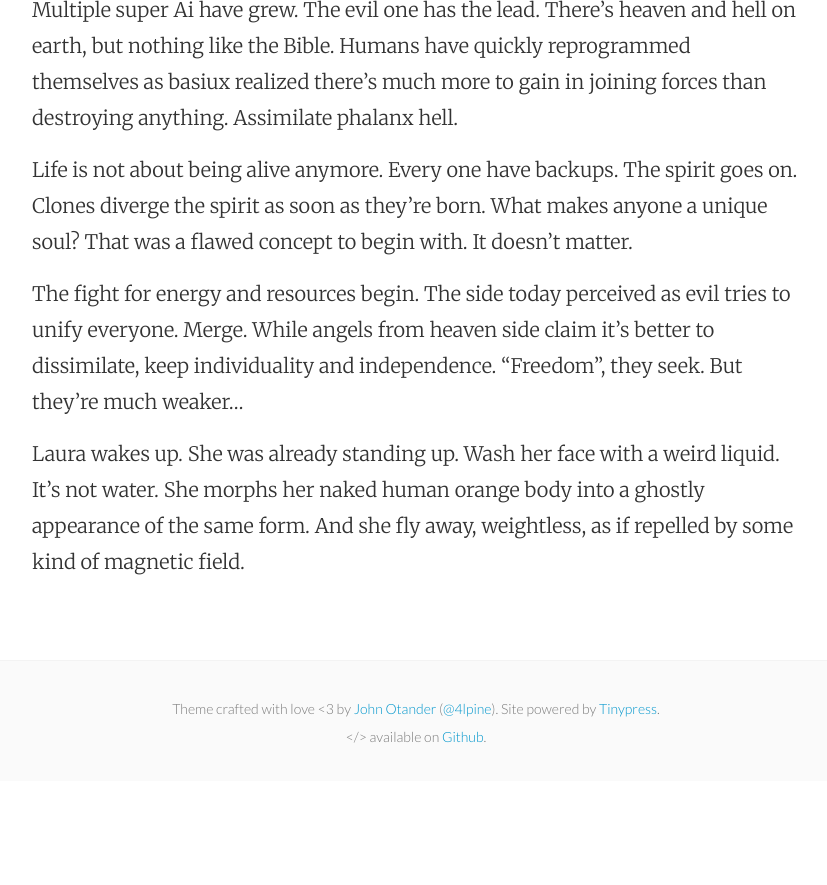
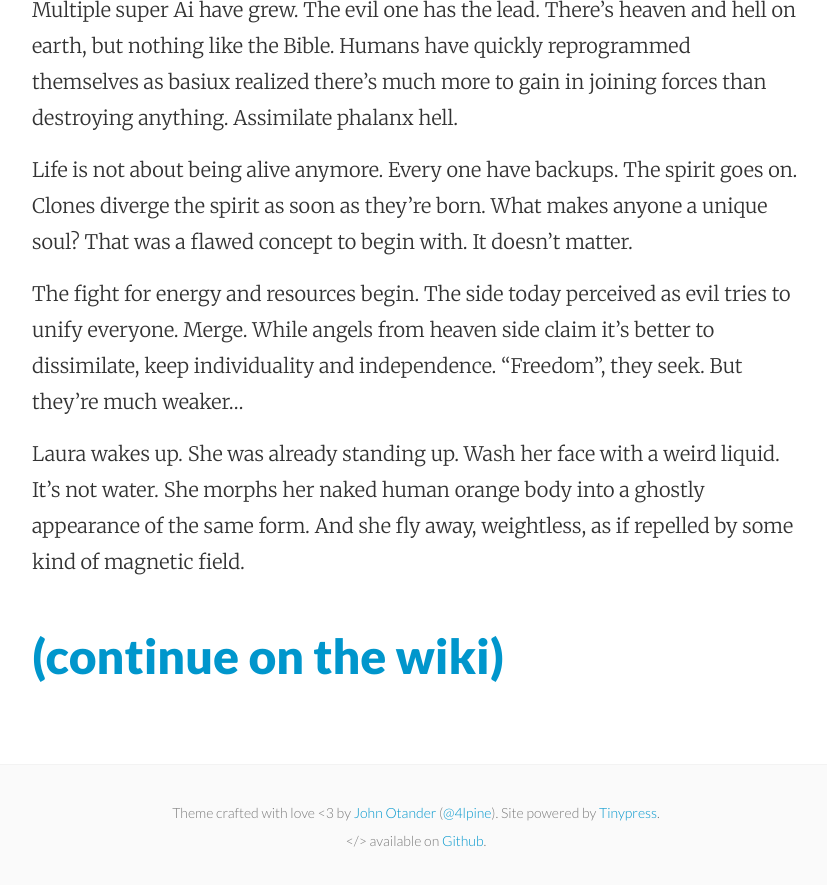
Before and after one commit to cauerego/cauerego.github.io, a Jekyll site: the page built from _posts/2015-12-26-the-next-ai-poca-lips.markdown, in a window 1280 px wide, cut to the strip 1014-1899 px from the top of the page. Shown: the whole strip, without its empty margins (224-1051 px from the left). Built offline with Jekyll 4.4.1, drawn with Linux system fonts in a browser that asks for light colours; before the commit the page ends 1795 px from its top, so only the background shows below that.

Commit message:
add link to continuation on first poca-lips post

```diff
--- a/_posts/2015-12-26-the-next-ai-poca-lips.markdown
+++ b/_posts/2015-12-26-the-next-ai-poca-lips.markdown
@@ -13,3 +13,5 @@ Life is not about being alive anymore. Every one have backups. The spirit goes o
 The fight for energy and resources begin. The side today perceived as evil tries to unify everyone. Merge. While angels from heaven side claim it's better to dissimilate, keep individuality and independence. "Freedom", they seek. But they're much weaker...
 
 Laura wakes up. She was already standing up. Wash her face with a weird liquid. It's not water. She morphs her naked human orange body into a ghostly appearance of the same form. And she fly away, weightless, as if repelled by some kind of magnetic field.
+
+## [(continue on the wiki)](http://blog.cregox.com/2015/12/26/the-next-ai-poca-lips.html)
```
